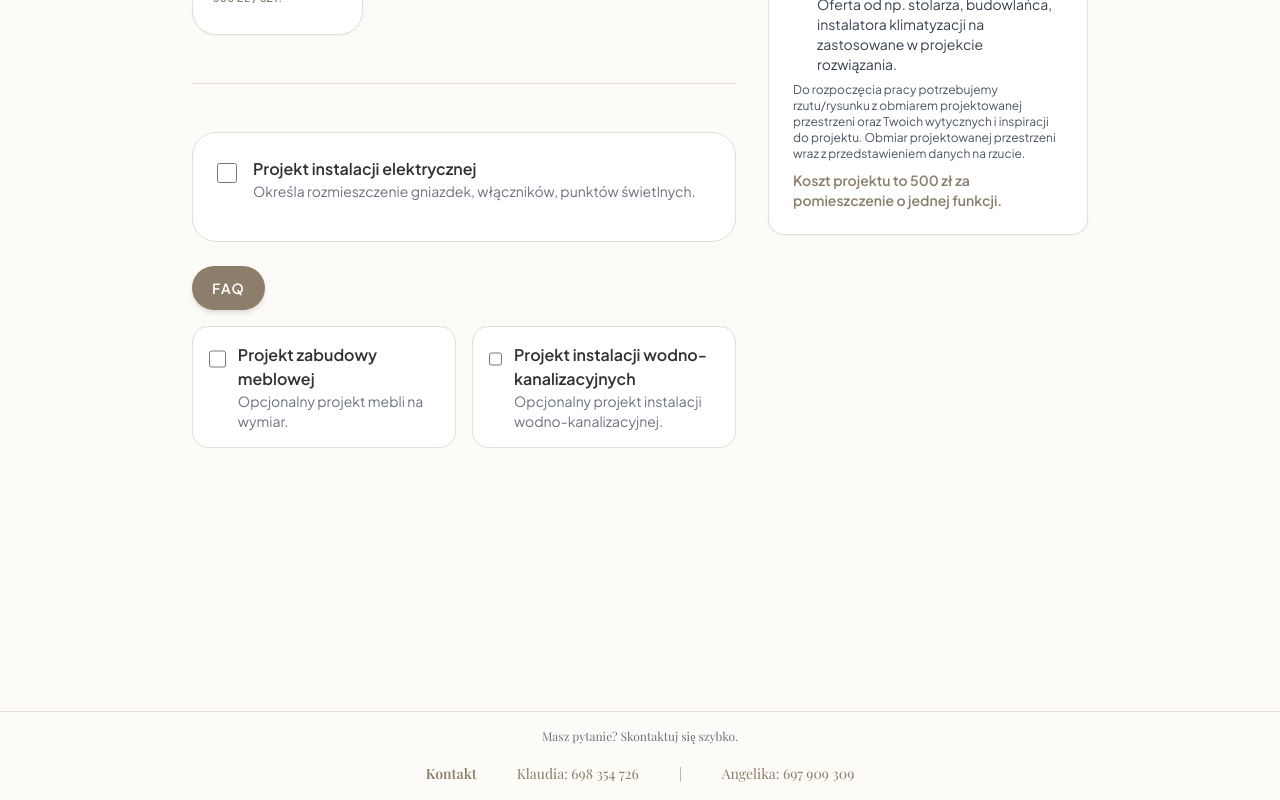
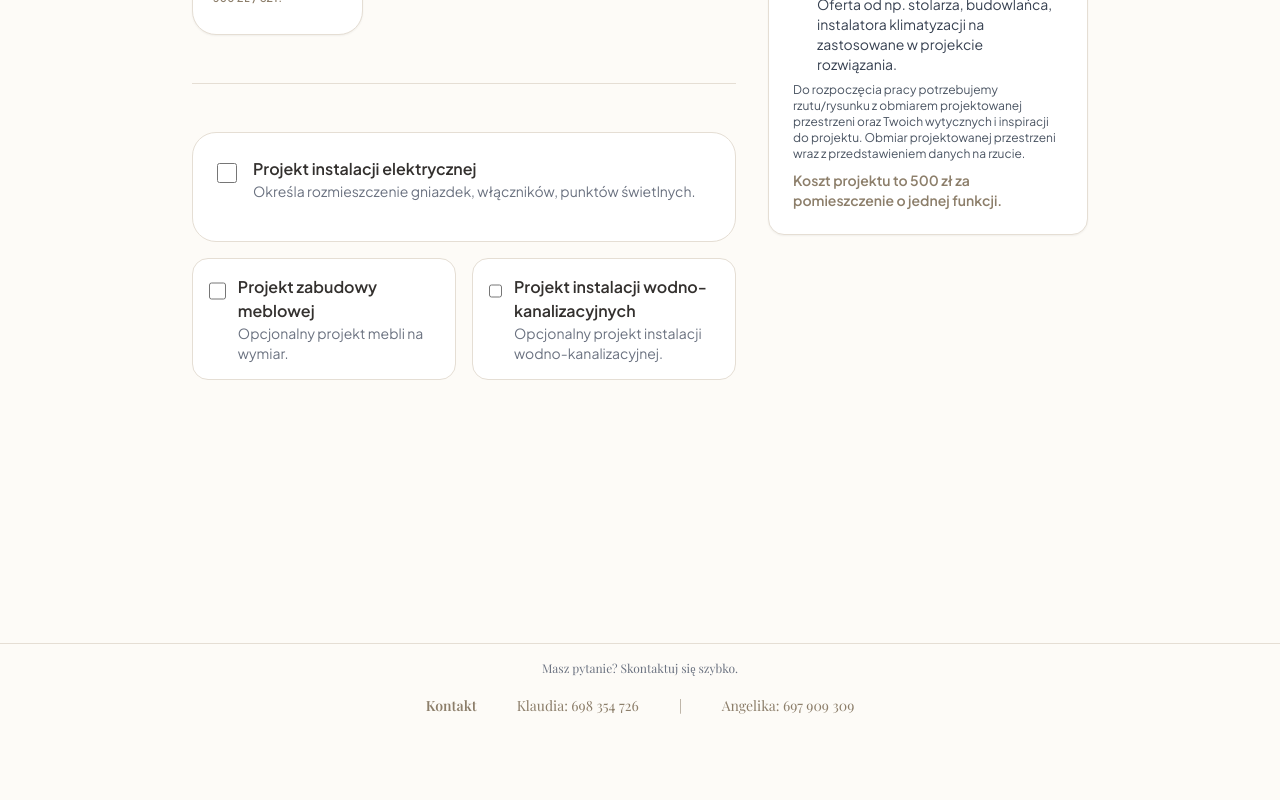
Before and after one commit to lukaszkotowski-git/projektnacito, a React (Vite) app in the folder react-app/: page /offer/cito in a window 1280 px wide. Shown: the part 959-1759 px from the top of the page. After the commit the page ends 1691 px from the top, so only its background shows below. Built offline with nearby package versions, Linux system fonts and the light colour scheme; no server answers; a web font is replaced by a local one.

Commit message:
chore(cito): remove redundant FAQ button under electrical project section

```diff
--- a/react-app/src/components/CitoConfigurator.tsx
+++ b/react-app/src/components/CitoConfigurator.tsx
@@ -193,15 +193,7 @@ export function CitoConfigurator() {
                     )}
                   </div>
                 </div>
-                <div className="mt-6">
-                  <button
-                    onClick={() => { setCurrentView('faq'); navigate('/faq') }}
-                    className="bg-[#8C7E6A] text-white px-5 py-3 rounded-full font-bold uppercase tracking-widest text-sm hover:bg-[#7A6C58] transition-shadow shadow-md"
-                    aria-label="Przejdź do FAQ"
-                  >
-                    FAQ
-                  </button>
-                </div>
+
 
                 {/* Additional optional project checkboxes (no price impact) */}
                 <div className="mt-4 grid grid-cols-1 sm:grid-cols-2 gap-4">
```
